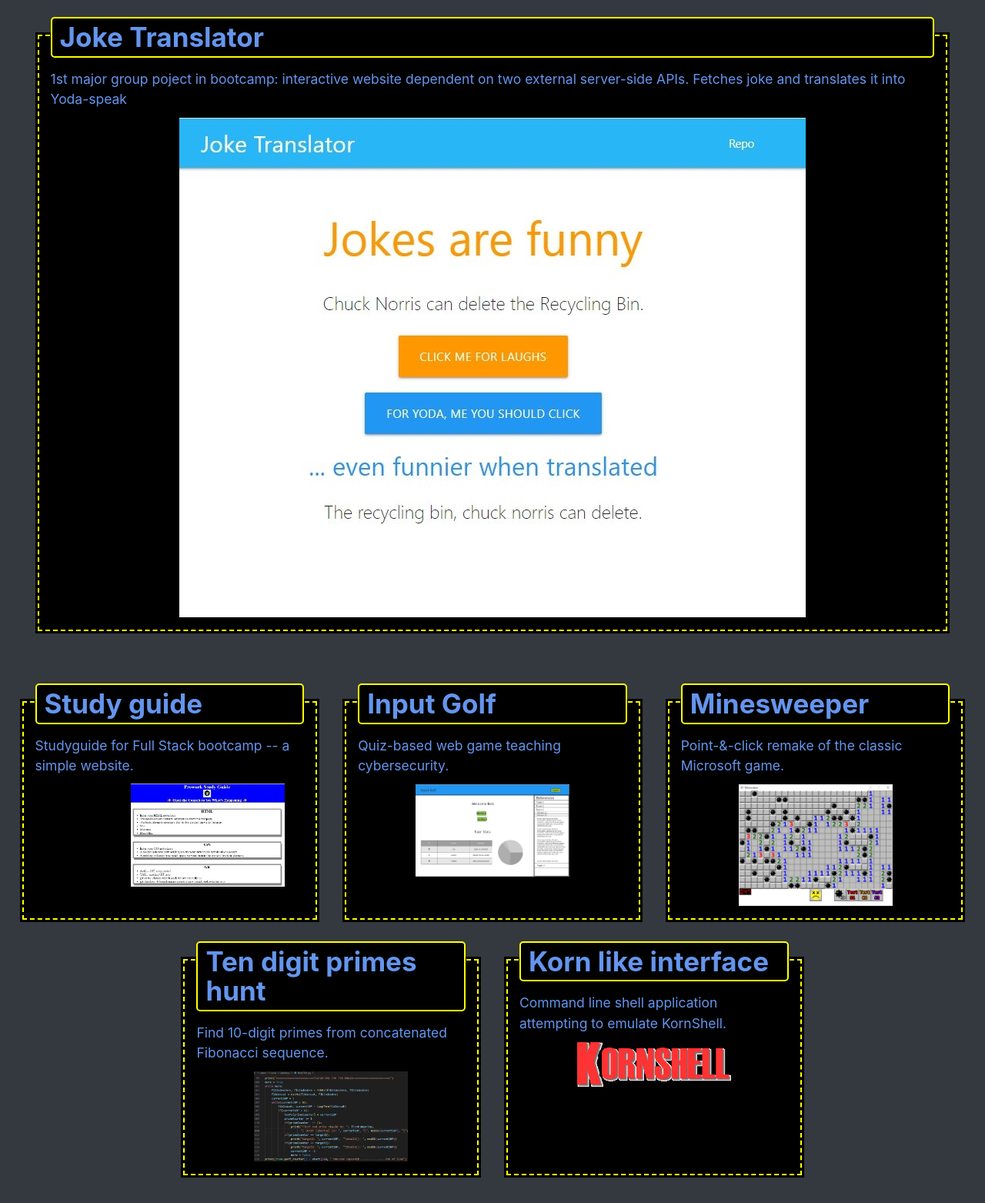
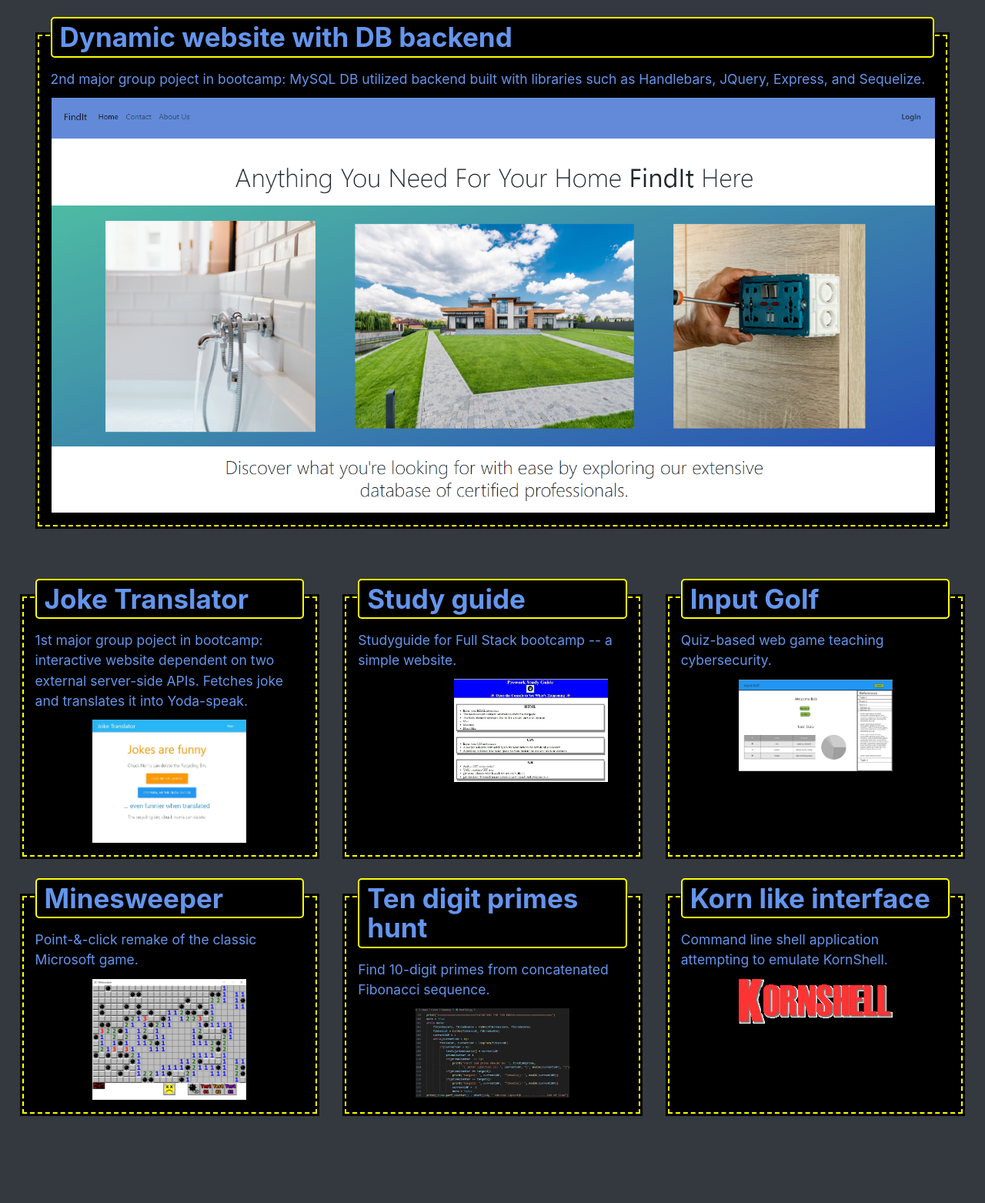
Before and after one commit to elcaine/02-Winters-Portfolio-Early, a plain HTML site: page index.html in a window 1280 px wide. Shown: the part 440-2003 px from the top of the page at 77% size. Drawn offline with Linux system fonts and the light colour scheme.

Commit message:
Updated with project 2 data/links

```diff
--- a/assets/css/style.css
+++ b/assets/css/style.css
@@ -240,12 +240,3 @@ a:hover {
     max-width: 33.333%;
   }
 }
-
-
-<h2 class="card-header">Joke Translator</h2>
-<div class="card-body">
-  <p>1st major group poject in bootcamp:  interactive website dependent on two external server-side APIs</p>
-</div>
-<a class="center" href="#"
-  target="_blank"><img src="./assets/images/joke-translator.jpg"
-  alt="Screenshot of Joke Translator app" class="center">
--- a/index.html
+++ b/index.html
@@ -40,9 +40,23 @@
     <section id="projects"><h1>Projects</h1></section>
     <div id="emphasized-project">
         <figure class="card code-card">
+          <h2 class="card-header">Dynamic website with DB backend</h2>
+          <div class="card-body">
+            <p>2nd major group poject in bootcamp:  MySQL DB utilized backend built with libraries such as Handlebars, JQuery, Express, and Sequelize.</p>
+          </div>
+          <a class="center" href="https://find-it-p2-c5abd3d95f03.herokuapp.com/"
+            target="_blank"><img src="./assets/images/project2.jpg"
+            alt="Screenshot of user-services app" class="center">
+            </a>
+        </figure>
+    </div>
+
+ <section class="row justify-center">
+      <div class="card-column">
+        <figure class="card code-card">
           <h2 class="card-header">Joke Translator</h2>
           <div class="card-body">
-            <p>1st major group poject in bootcamp:  interactive website dependent on two external server-side APIs.  Fetches joke and translates it into Yoda-speak</p>
+            <p>1st major group poject in bootcamp:  interactive website dependent on two external server-side APIs.  Fetches joke and translates it into Yoda-speak.</p>
           </div>
           <a class="center" href="https://sfrancesny.github.io/Joke-Translator/"
             target="_blank"><img src="./assets/images/joke-translator.jpg"
@@ -51,7 +65,6 @@
         </figure>
     </div>
 
-    <section class="row justify-center">
       <div class="card-column">
         <figure class="card code-card">
           <h2 class="card-header">Study guide</h2>
```
Also changed, not shown: assets/images/project2.jpg (added), 1 other file.
